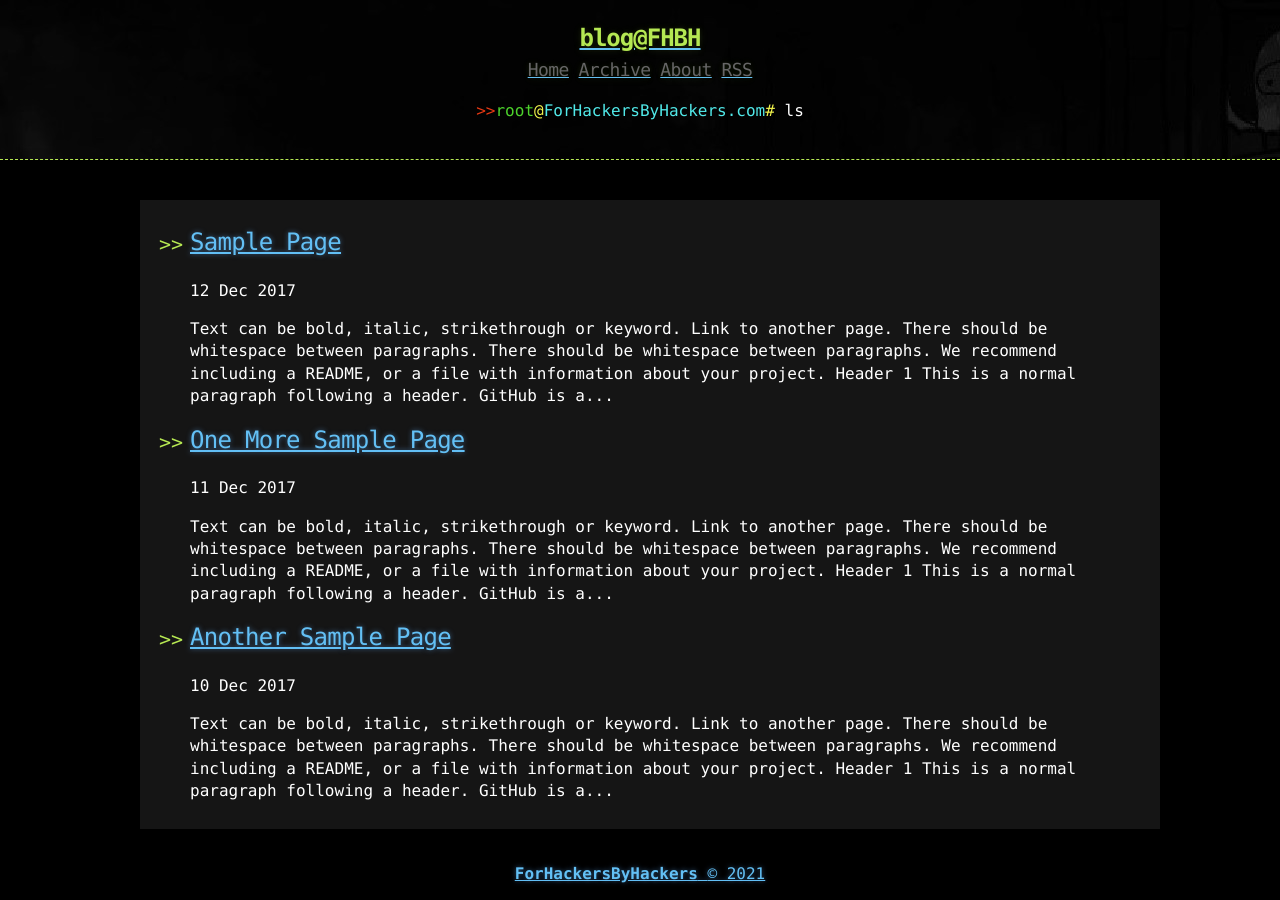
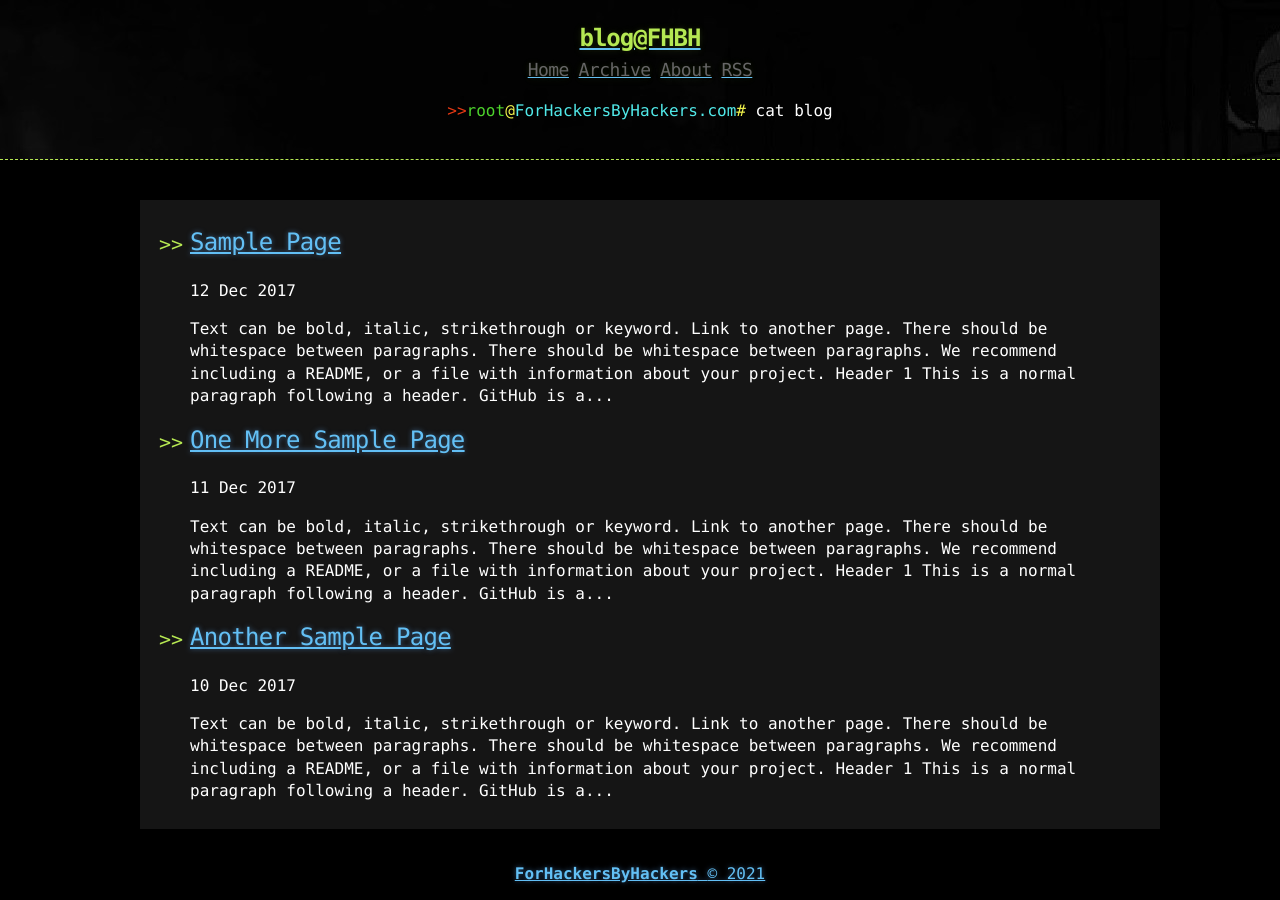
Before and after one commit to bugcatchernade/blog, a Jekyll site: the page built from index.html, in a window 1280 px wide. Built offline with Jekyll 4.4.1, drawn with Linux system fonts in a browser that asks for light colours; the list of posts is cut into pages by our own code.

Commit message:
Update header.html

```diff
--- a/_includes/header.html
+++ b/_includes/header.html
@@ -7,6 +7,6 @@
     <div class="header-links">
       {% include links.html %}
     </div>
-    <p class="header-text"><span style="color: #e63914">>></span><span style="color: #4dd32c">root</span><span style="color: #f1f34c">@</span><span style="color: #51e9e9">ForHackersByHackers.com</span><span style="color: #f1f34c">#</span> ls</p>
+    <p class="header-text"><span style="color: #e63914">>></span><span style="color: #4dd32c">root</span><span style="color: #f1f34c">@</span><span style="color: #51e9e9">ForHackersByHackers.com</span><span style="color: #f1f34c">#</span> cat blog</p>
     </div>
 </header>
```
